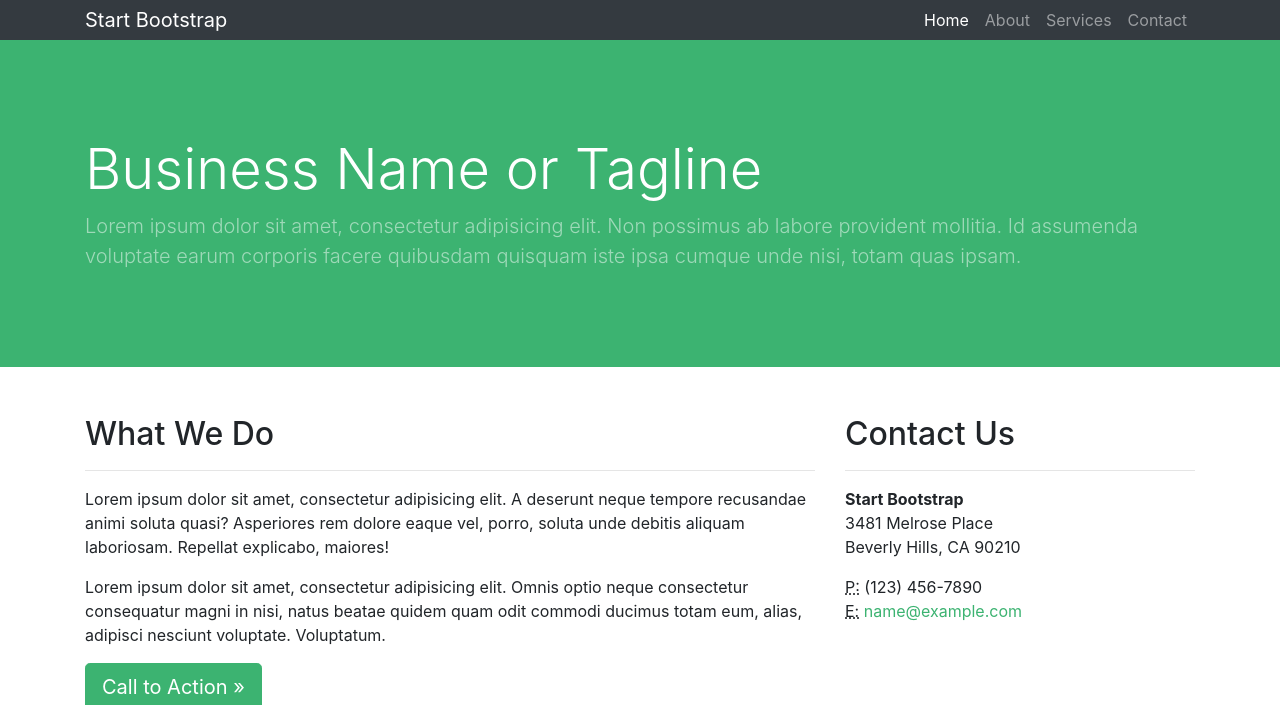
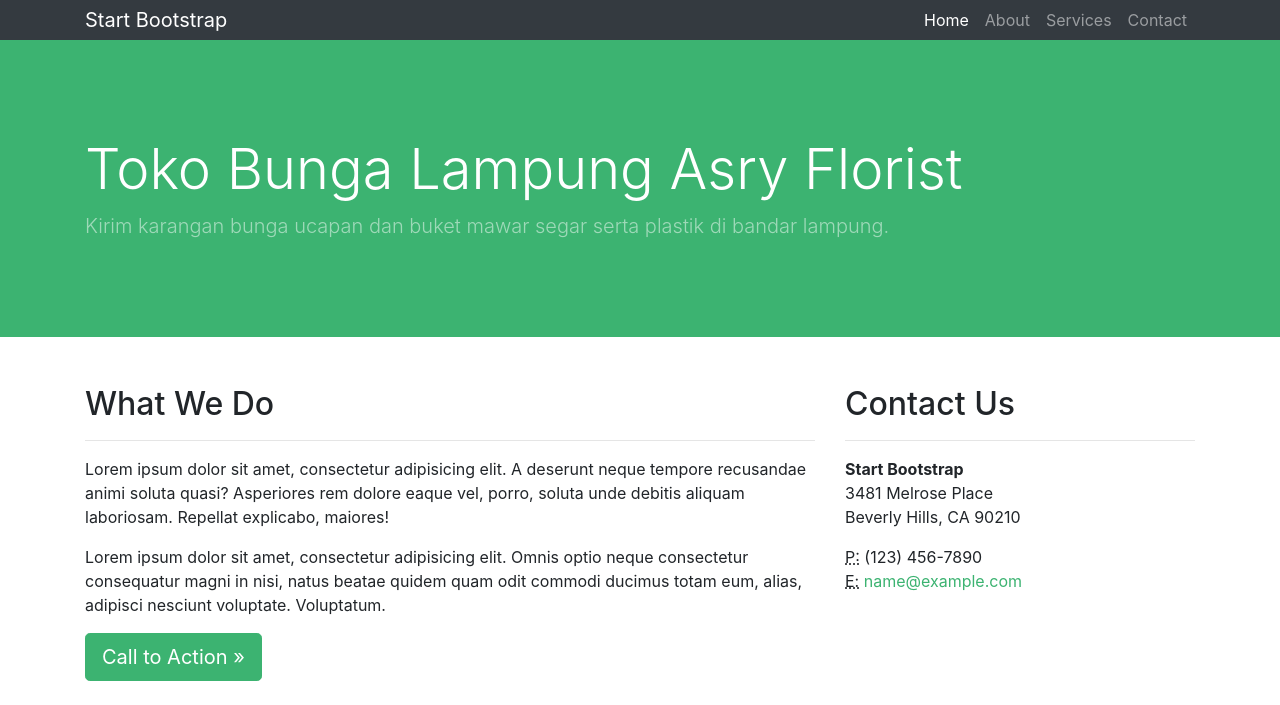
Before and after one commit to bungaasryflorist/tokobungalampung.github.io, a Jekyll site: the page built from index.html, in a window 1280 px wide and 900 px high, cut to the strip 0-705 px from the top of the window. Built offline with Jekyll 4.4.1, drawn with Linux system fonts in a browser that asks for light colours.

Commit message:
Update header.html

```diff
--- a/_includes/header.html
+++ b/_includes/header.html
@@ -4,13 +4,10 @@
     <div class="row h-100 align-items-center">
       <div class="col-lg-12">
         <h1 class="display-4 text-white mt-5 mb-2">
-          Business Name or Tagline
+          Toko Bunga Lampung Asry Florist
         </h1>
         <p class="lead mb-5 text-white-50">
-          Lorem ipsum dolor sit amet, consectetur adipisicing elit. Non possimus
-          ab labore provident mollitia. Id assumenda voluptate earum corporis
-          facere quibusdam quisquam iste ipsa cumque unde nisi, totam quas
-          ipsam.
+          Kirim karangan bunga ucapan dan buket mawar segar serta plastik di bandar lampung.
         </p>
       </div>
     </div>
```
